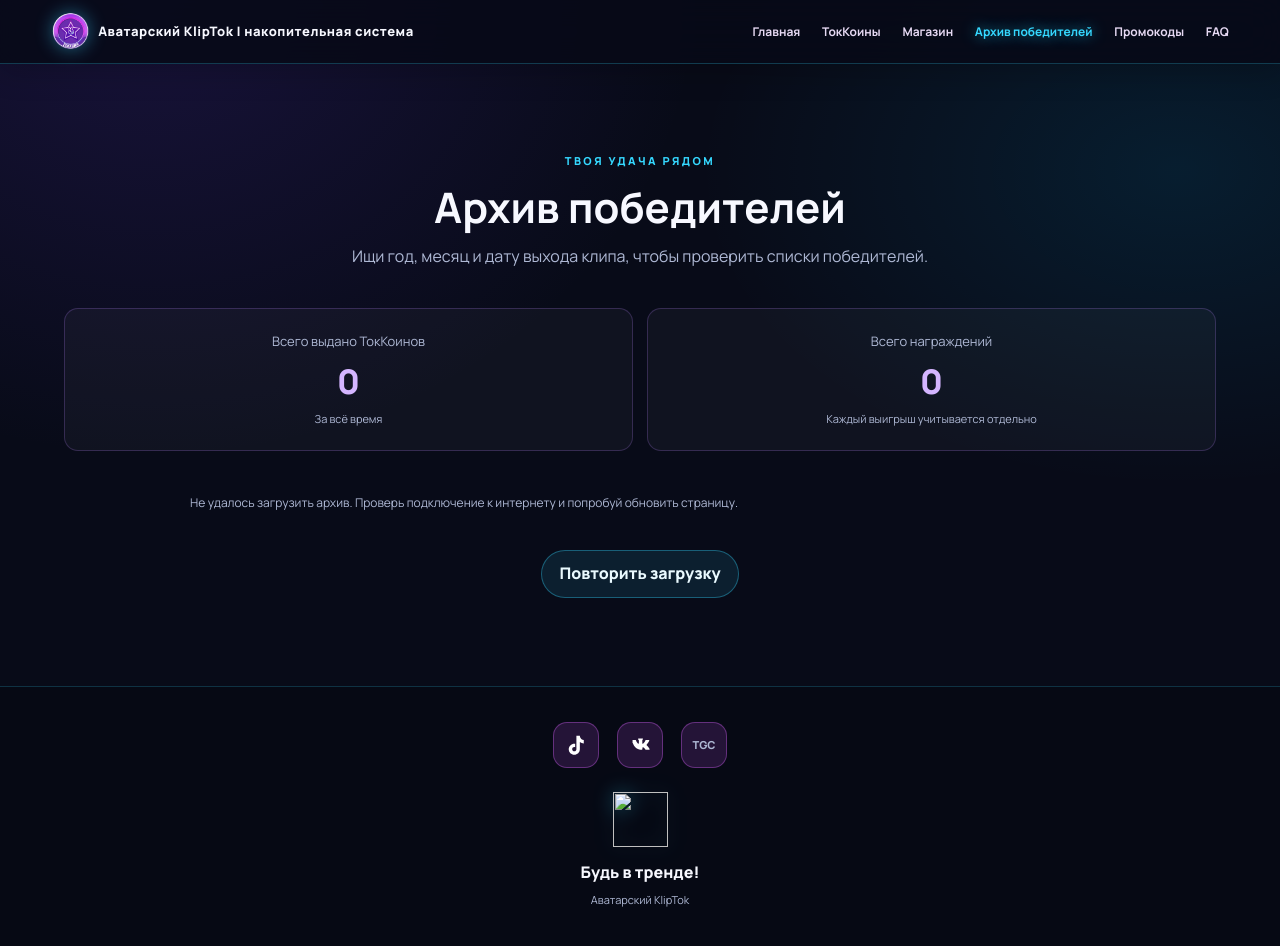
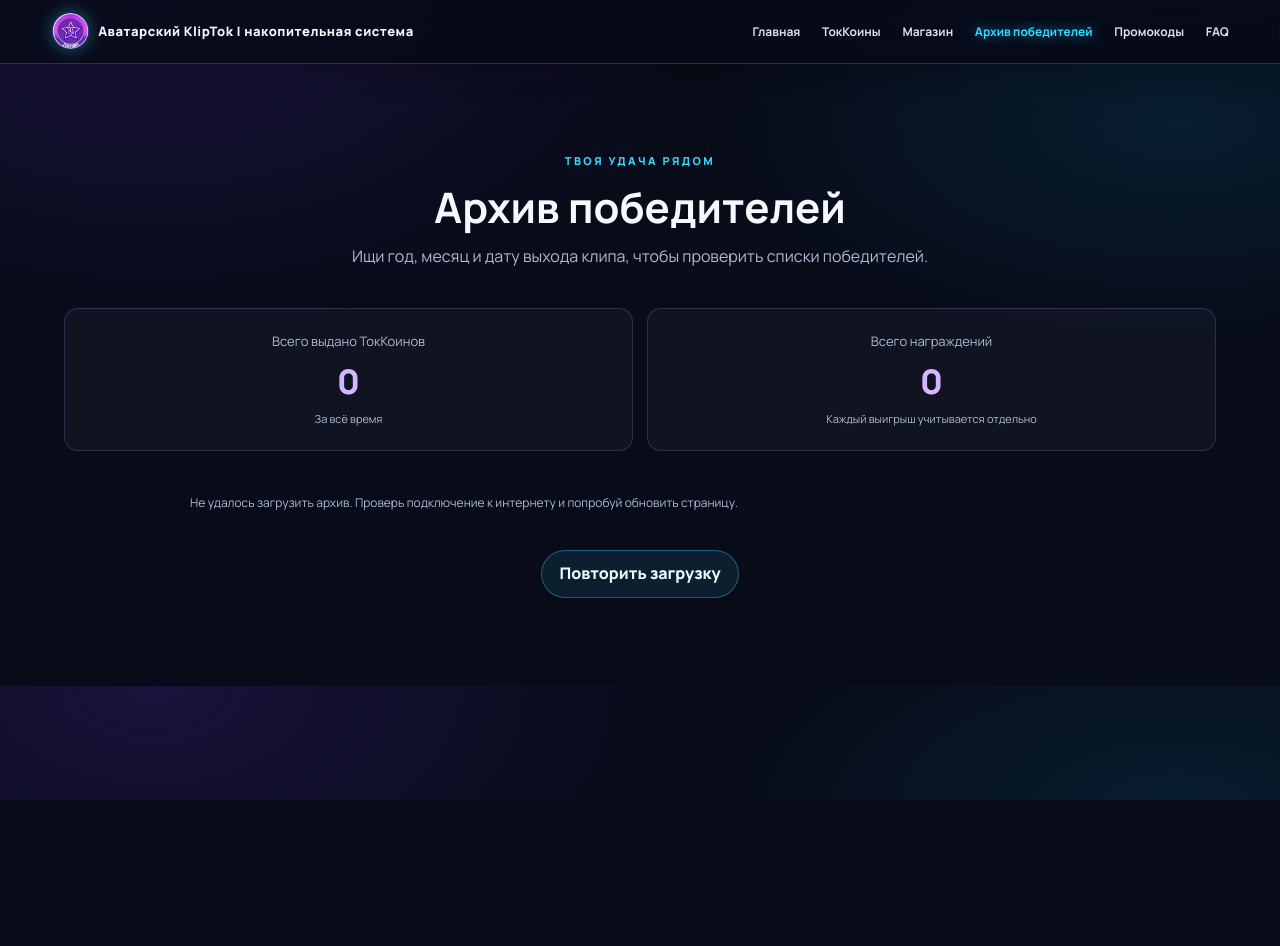
Before and after one commit to NECHAEV-AR/avatariagame_kt-tokkoiny, a plain HTML site: page winners.html in a window 1280 px wide. After the commit the page ends 800 px from the top, so only its background shows below. Drawn offline with Linux system fonts and the light colour scheme; no server answers.

Commit message:
Update winners.html

```diff
--- a/winners.html
+++ b/winners.html
@@ -244,44 +244,6 @@
 
 </section>
 </main>
-
-<footer class="footer">
-
-  <div class="footer-socials">
-
-    <a href="https://www.tiktok.com/@avataria.game"
-       target="_blank"
-       rel="noopener noreferrer"
-       class="social-link"
-       aria-label="TikTok">
-      <svg viewBox="0 0 24 24" aria-hidden="true">
-        <path fill="currentColor" d="M19.6 7.2c-1.7-.1-3.2-1.2-3.8-2.8-.2-.5-.3-1-.3-1.6h-3.6v14.1c0 1.2-1 2.2-2.2 2.2s-2.2-1-2.2-2.2 1-2.2 2.2-2.2c.3 0 .6.1.9.2v-3.7c-.3 0-.6-.1-.9-.1-3.2 0-5.8 2.6-5.8 5.8s2.6 5.8 5.8 5.8 5.8-2.6 5.8-5.8V9.5c1.2.9 2.6 1.4 4.1 1.4V7.3c0 0 0 0 0-.1z"/>
-      </svg>
-    </a>
-
-    <a href="https://vk.ru/clips/avataryaclub"
-       target="_blank"
-       rel="noopener noreferrer"
-       class="social-link"
-       aria-label="ВКонтакте">
-      <svg viewBox="0 0 24 24" aria-hidden="true">
-        <path fill="currentColor" d="M3.5 7.2h3.2c.2 0 .4.1.5.3.9 2.2 2 3.8 2.7 3.8.3 0 .4-.2.4-.8V7.7c0-.4-.2-.6-.7-.7V5.8h4.9v1.1c-.4.1-.6.3-.6.7v3.1c0 .4.1.6.4.6.7 0 2-1.7 2.9-3.8.1-.2.3-.3.5-.3h3.1c.4 0 .6.3.4.7-.5 1.3-1.5 2.9-2.8 4.3-.2.2-.2.5 0 .7 1.1 1 2.4 2.4 3.1 3.8.2.4 0 .7-.4.7h-3.5c-.2 0-.4-.1-.5-.3-.7-1.1-1.7-2.3-2.5-2.3-.4 0-.6.3-.6.9v1.1c0 .4-.2.6-.6.6h-1.4c-3.8 0-6.4-2.6-8.2-7.1-.2-.4-.3-.8-.3-1.1 0-.3.2-.5.5-.5z"/>
-      </svg>
-    </a>
-
-    <a href="https://tortuga.games/tgc?ysclid=mwnvs6chn5732222744"
-       target="_blank"
-       rel="noopener noreferrer"
-       class="social-link"
-       aria-label="TGC">
-      <span class="social-letter">TGC</span>
-    </a>
-
-  </div>
-
-  <img src="images/tokcoin.svg" alt="" class="footer-coin">
-  <p>Будь в тренде!</p>
-  <span>Аватарский KlipTok</span>
 
 </footer>
 
```
